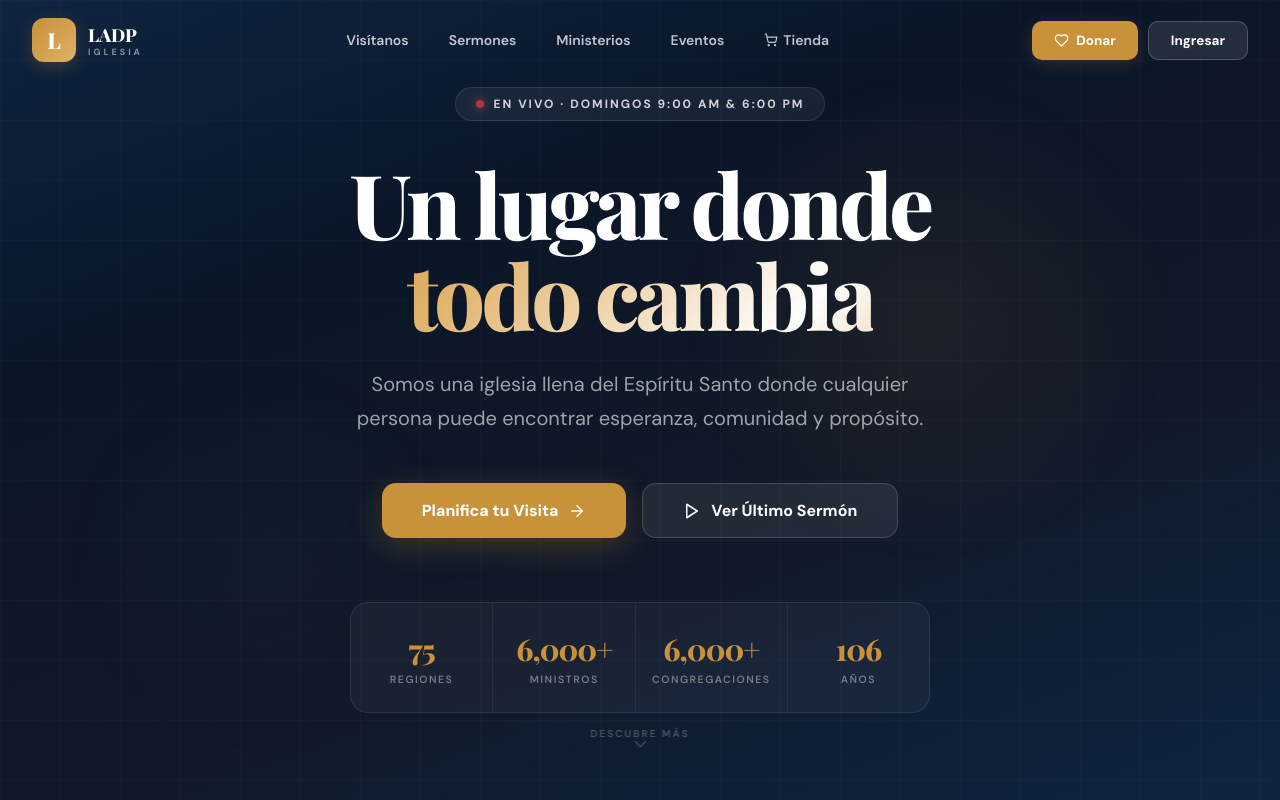
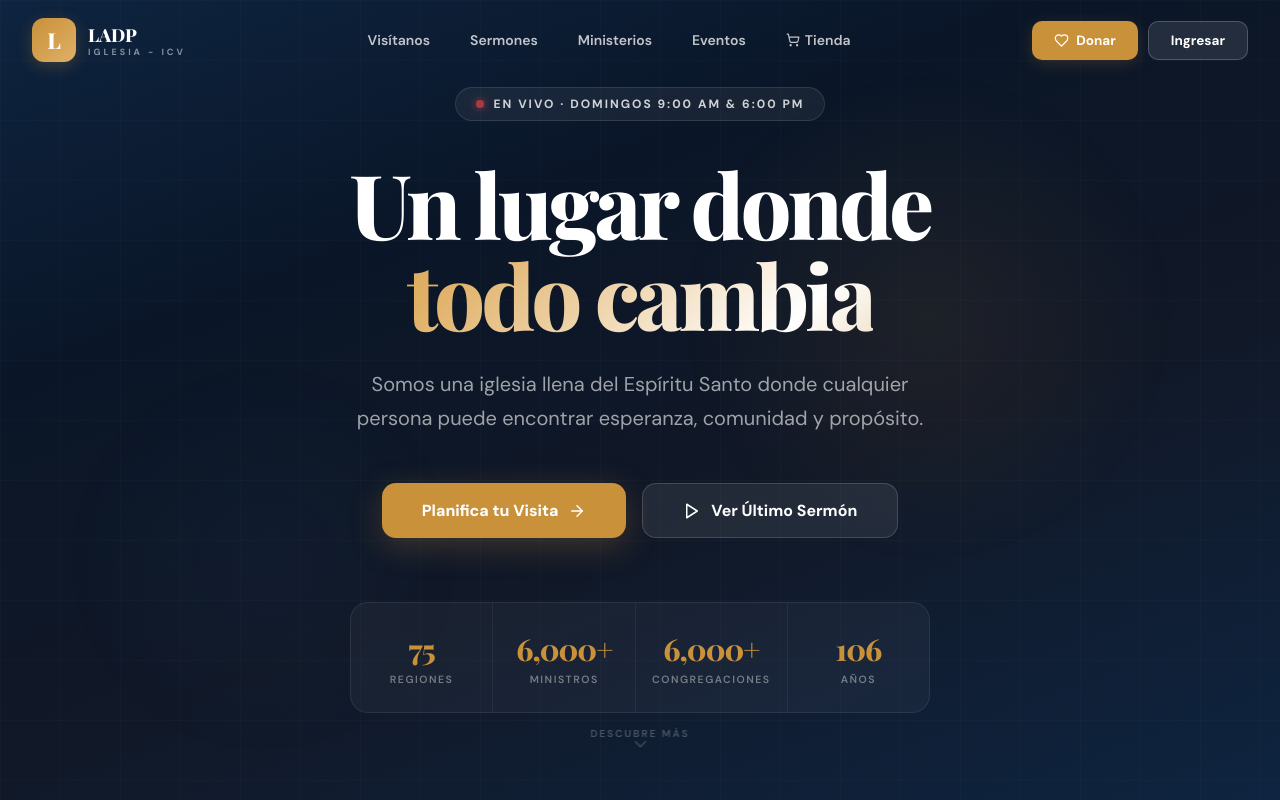
Before and after one commit to jayalaq/ladp-iglesia, a React (Vite) app: page / in a window 1280 px wide. Shown: the top 800 px of the page. Built offline with nearby package versions, Linux system fonts and the light colour scheme; a web font is replaced by a local one.

Commit message:
landing page

```diff
--- a/src/App.jsx
+++ b/src/App.jsx
@@ -414,7 +414,7 @@ const LandingPage = ({ onLogin, onTienda }) => {
         <div style={{ maxWidth: 1300, margin: "0 auto", padding: "0 32px", display: "flex", alignItems: "center", justifyContent: "space-between", height: scrolled ? 64 : 80, transition: "height 0.35s" }}>
           <div style={{ display: "flex", alignItems: "center", gap: 12, cursor: "pointer" }} onClick={() => window.scrollTo({ top: 0, behavior: "smooth" })}>
             <div style={{ width: 44, height: 44, borderRadius: 12, background: `linear-gradient(135deg, ${G.accent}, ${G.accentLight})`, display: "flex", alignItems: "center", justifyContent: "center", fontWeight: 900, color: "#fff", fontSize: 22, fontFamily: fontTitle, boxShadow: `0 4px 16px ${G.accent}40` }}>L</div>
-            <div><div style={{ fontSize: 18, fontWeight: 800, color: "#fff", fontFamily: fontTitle }}>LADP</div><div style={{ fontSize: 9, fontWeight: 700, color: "rgba(255,255,255,0.5)", textTransform: "uppercase", letterSpacing: 3, marginTop: -1 }}>Iglesia</div></div>
+            <div><div style={{ fontSize: 18, fontWeight: 800, color: "#fff", fontFamily: fontTitle }}>LADP</div><div style={{ fontSize: 9, fontWeight: 700, color: "rgba(255,255,255,0.5)", textTransform: "uppercase", letterSpacing: 3, marginTop: -1 }}>Iglesia - ICV</div></div>
           </div>
           <div style={{ display: "flex", gap: 4 }}>
             {[{ l: "Visítanos", h: "visitanos" },{ l: "Sermones", h: "sermones" },{ l: "Ministerios", h: "ministerios" },{ l: "Eventos", h: "eventos" }].map(item => (
@@ -579,7 +579,7 @@ const LandingPage = ({ onLogin, onTienda }) => {
         <div style={{ maxWidth: 1000, margin: "0 auto", background: `linear-gradient(135deg, ${G.primary}, ${G.primaryLight})`, borderRadius: 28, padding: "56px 48px", display: "flex", alignItems: "center", justifyContent: "space-between", gap: 40, flexWrap: "wrap", position: "relative", overflow: "hidden" }}>
           <div style={{ position: "absolute", top: -60, right: -60, width: 240, height: 240, borderRadius: "50%", background: `radial-gradient(circle, ${G.accent}20, transparent)`, pointerEvents: "none" }} />
           <div style={{ flex: 1, minWidth: 280, position: "relative" }}>
-            <h2 style={{ margin: "0 0 12px", fontSize: "clamp(28px, 3.5vw, 40px)", fontWeight: 800, color: "#fff", fontFamily: fontTitle, letterSpacing: -1 }}>Tienda Cristiana LADP</h2>
+            <h2 style={{ margin: "0 0 12px", fontSize: "clamp(28px, 3.5vw, 40px)", fontWeight: 800, color: "#fff", fontFamily: fontTitle, letterSpacing: -1 }}>Tienda Cristiana LADP - ICV</h2>
             <p style={{ margin: 0, fontSize: 16, color: "rgba(255,255,255,0.7)", lineHeight: 1.6 }}>Biblias, libros, devocionales, música y más. Envío a todo el Perú con pago seguro por Yape, Plin o tarjeta.</p>
           </div>
           <div style={{ display: "flex", gap: 36, flexShrink: 0 }}>
@@ -644,7 +644,7 @@ const LandingPage = ({ onLogin, onTienda }) => {
             <div>
               <div style={{ display: "flex", alignItems: "center", gap: 12, marginBottom: 18 }}>
                 <div style={{ width: 42, height: 42, borderRadius: 12, background: `linear-gradient(135deg, ${G.accent}, ${G.accentLight})`, display: "flex", alignItems: "center", justifyContent: "center", fontWeight: 900, fontSize: 20, fontFamily: fontTitle }}>L</div>
-                <div><span style={{ fontSize: 18, fontWeight: 800, fontFamily: fontTitle }}>LADP</span><div style={{ fontSize: 9, fontWeight: 600, color: "rgba(255,255,255,0.4)", textTransform: "uppercase", letterSpacing: 2 }}>Las Asambleas de Dios del Perú</div></div>
+                <div><span style={{ fontSize: 18, fontWeight: 800, fontFamily: fontTitle }}>LADP</span><div style={{ fontSize: 9, fontWeight: 600, color: "rgba(255,255,255,0.4)", textTransform: "uppercase", letterSpacing: 2 }}>Las Asambleas de Dios del Perú - ICV</div></div>
               </div>
               <p style={{ margin: "0 0 24px", fontSize: 14, color: "#64748b", lineHeight: 1.7, maxWidth: 300 }}>Más de 106 años proclamando el evangelio de Jesucristo en el Perú y el mundo.</p>
               <div style={{ display: "flex", gap: 10 }}>
```
